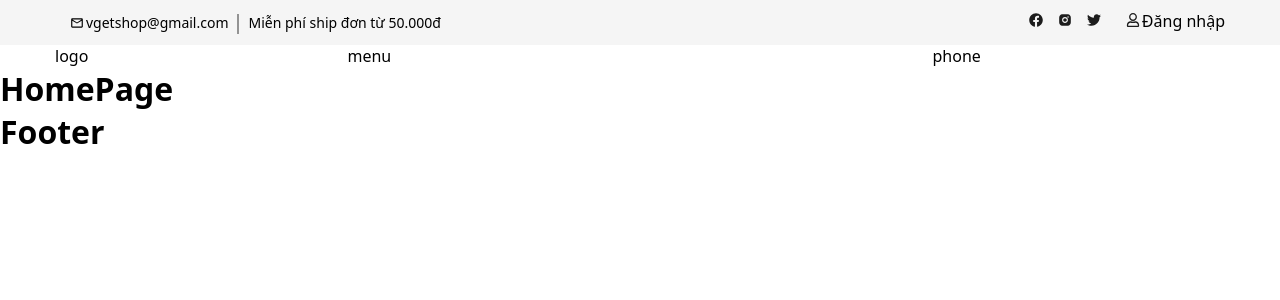
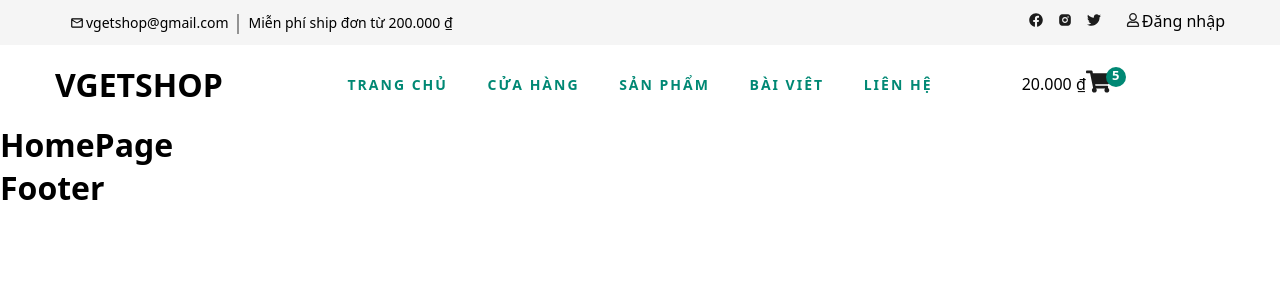
Before and after one commit to ttthuy04/sale_vegetable, a React (Create React App) app in the folder FE/vgetshop/: page / in a window 1280 px wide. Shown: the top 300 px of the page. Built offline with nearby package versions, Linux system fonts and the light colour scheme.

Commit message:
nav header

```diff
--- a/FE/vgetshop/src/pages/users/theme/header/index.js
+++ b/FE/vgetshop/src/pages/users/theme/header/index.js
@@ -1,13 +1,53 @@
-import { memo } from "react";
+import { memo, useState } from "react";
 import { FaFacebook } from "react-icons/fa";
 import { RiInstagramFill } from "react-icons/ri";
 import { FaTwitter } from "react-icons/fa";
 import { FaRegUser } from "react-icons/fa";
 import { MdOutlineEmail } from "react-icons/md";
+import { FaShoppingCart } from "react-icons/fa";
 import "./style.scss";
+import { Link } from "react-router-dom";
+import { formatter } from "utils/fomater";
+import { ROUTERS } from "utils/router";
 
-import { Link } from "react-router-dom";
 const Header = () => {
+  const [menus, setMenu] = useState([
+    {
+      name: "Trang chủ",
+      patch: ROUTERS.USER.HOME,
+    },
+    {
+      name: "Cửa hàng",
+      patch: ROUTERS.USER.PRODUCTS,
+    },
+    {
+      name: "Sản phẩm",
+      patch: "",
+      isShowSubmenu: false,
+      chile: [
+        {
+          name: "Thịt",
+          patch: "",
+        },
+        {
+          name: "Rau củ",
+          patch: "",
+        },
+        {
+          name: "Thức ăn nhanh",
+          patch: "",
+        },
+      ],
+    },
+    {
+      name: "Bài viêt",
+      patch: "",
+    },
+    {
+      name: "Liên hệ",
+      patch: "",
+    },
+  ]);
   return (
     <>
       <div className="header-top">
@@ -19,7 +59,7 @@
                   <MdOutlineEmail />
                   vgetshop@gmail.com
                 </li>
-                <li>Miễn phí ship đơn từ 50.000đ</li>
+                <li>Miễn phí ship đơn từ {formatter(200000)}</li>
               </ul>
             </div>
             <div className="col-6 header-top-right">
@@ -55,9 +95,36 @@
       </div>
       <div className="container">
         <div className="row">
-          <div className="col-xl-3">logo</div>
-          <div className="col-xl-6">menu</div>
-          <div className="col-xl-3">phone</div>
+          <div className="col-xl-3">
+            <div className="header-logo">
+              <h1>VGETSHOP</h1>
+            </div>
+          </div>
+          <div className="col-xl-6">
+            <nav className="header-menu">
+              <ul>
+                {menus?.map((menu, menuKey) => (
+                  <li key={menuKey} className="active">
+                    <Link to={menu?.patch}>{menu?.name}</Link>
+                  </li>
+                ))}
+              </ul>
+            </nav>
+          </div>
+          <div className="col-xl-3">
+            <div className="header-cart">
+              <div className="header-cart-price">
+                <span>{formatter(20000)}</span>
+              </div>
+              <ul>
+                <li>
+                  <Link to="#">
+                    <FaShoppingCart /> <span>5</span>
+                  </Link>
+                </li>
+              </ul>
+            </div>
+          </div>
         </div>
       </div>
     </>
--- a/FE/vgetshop/src/pages/users/theme/header/style.scss
+++ b/FE/vgetshop/src/pages/users/theme/header/style.scss
@@ -51,10 +51,72 @@
     li:last-child {
       cursor: pointer;
       margin-left: 10px;
-
       span {
         margin-left: 2px;
       }
     }
   }
 }
+.header-logo {
+  padding: 15px 0;
+}
+.header-menu {
+  padding: 24px 0;
+  ul {
+    display: flex;
+    justify-content: space-between;
+    li {
+      list-style: none;
+      a {
+        text-decoration: none;
+        font-size: 14px;
+        text-transform: uppercase;
+        font-weight: bold;
+        letter-spacing: 2px;
+        transition: all 0.3;
+        padding: 5px 0;
+        display: block;
+      }
+    }
+    .active a {
+      color: map.get($theme-color, "main");
+    }
+  }
+}
+.header-cart {
+  display: flex;
+  justify-content: center;
+  align-items: center;
+  padding: 24px 0;
+
+  ul {
+    display: flex;
+
+    margin-right: 25px;
+    li {
+      list-style: none;
+      position: relative;
+
+      svg {
+        font-size: 25px;
+
+        color: map.get($theme-color, "normal-text");
+      }
+      span {
+        color: white;
+        background: map.get($theme-color, "main");
+        position: absolute;
+        height: 20px;
+        width: 20px;
+        border-radius: 50%;
+        display: inline-block;
+        text-align: center;
+        font-size: 13px;
+        line-height: 17px;
+        font-weight: 600;
+        left: 20px;
+        top: -2px;
+      }
+    }
+  }
+}
--- /dev/null
+++ b/FE/vgetshop/src/utils/fomater.js
@@ -0,0 +1,6 @@
+export const formatter = (number) => {
+  return new Intl.NumberFormat("vi-VN", {
+    style: "currency",
+    currency: "VND",
+  }).format(number);
+};
--- a/FE/vgetshop/src/utils/router.js
+++ b/FE/vgetshop/src/utils/router.js
@@ -2,5 +2,6 @@
   USER: {
     HOME: "",
     PROFILE: "profile",
+    PRODUCTS: "/sanpham",
   },
 };
```
